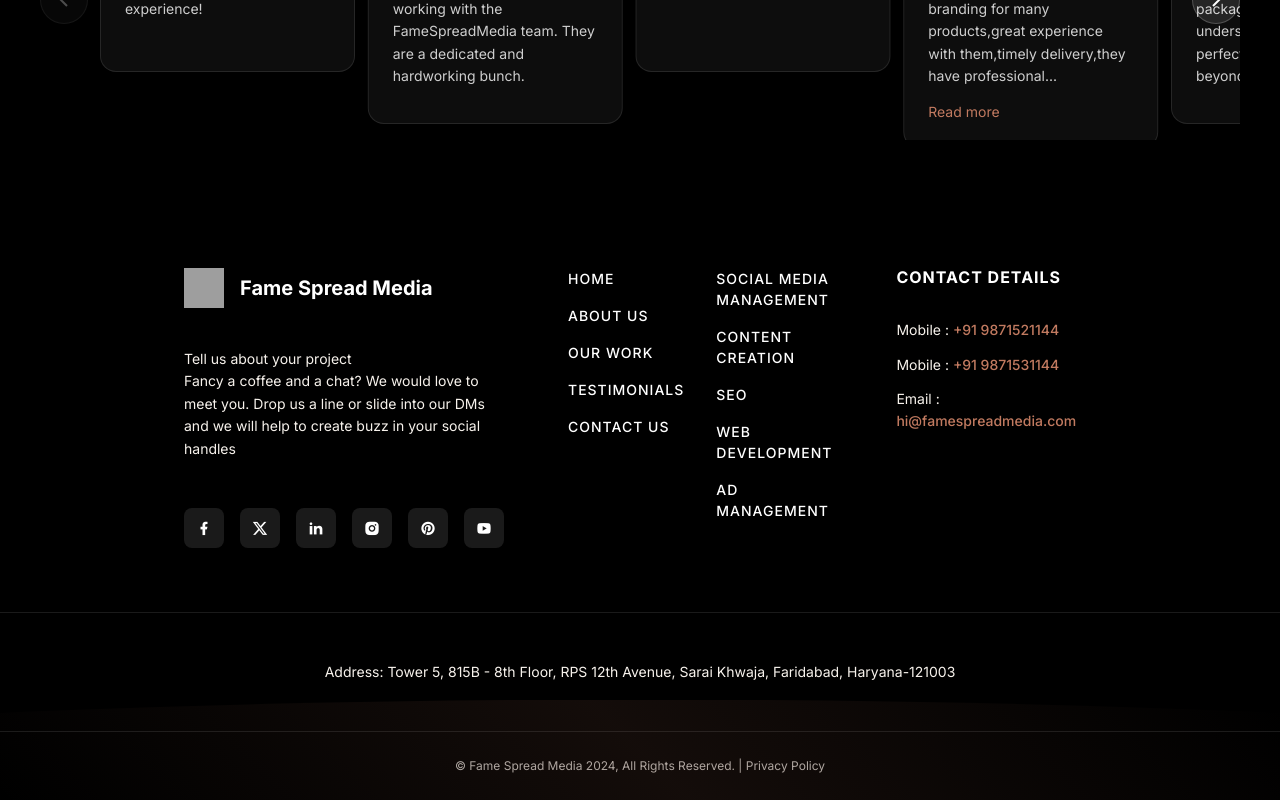
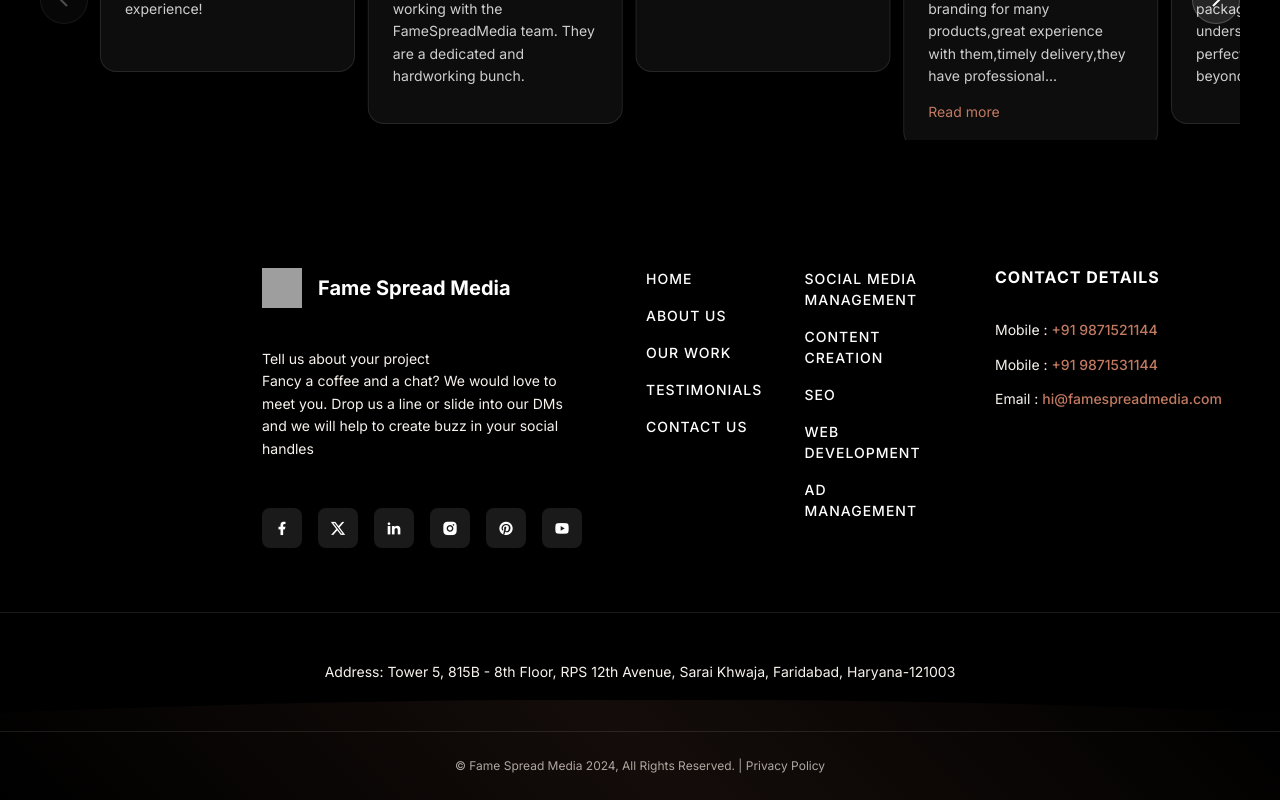
Before and after one commit to thewolfcommander/temvuefamespreadmedia, a Vue app: page / in a window 1280 px wide. Shown: the part 9823-10623 px from the top of the page. Built offline with nearby package versions, Linux system fonts and the light colour scheme; grey boxes are pictures that could not be loaded; a web font is replaced by a local one.

Commit message:
Refactor: adjust footer content layout for improved responsiveness and alignment

```diff
--- a/src/components/Footer.vue
+++ b/src/components/Footer.vue
@@ -87,9 +87,9 @@
 }
 
 .footer-content {
-  max-width: 1350px;
-  margin: 0 160px;
-  padding: 0 var(--space-6);
+  max-width: 1600px;
+  margin-left: 160px;
+  padding-left: 102px;
   display: grid;
   grid-template-columns: 1fr 1fr 1fr;
   gap: var(--space-16);
@@ -262,6 +262,7 @@
     grid-template-columns: 1fr;
     gap: var(--space-12);
     text-align: center;
+    margin-left: 0;
   }
 
   .footer-nav {
```
